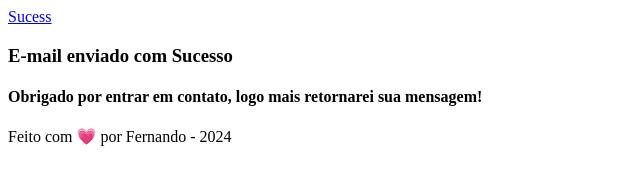
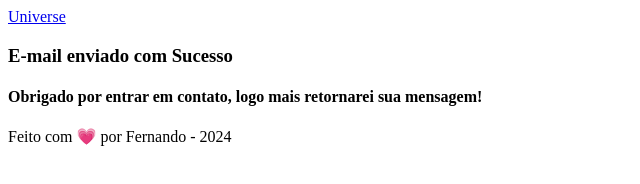
Before and after one commit to FernandoCassioDev/universe, a plain HTML site: page sucess.html in a window 1280 px wide. Shown: the full height of the page, 0-640 px from the left. Drawn offline with Linux system fonts and the light colour scheme.

Commit message:
refactor: muda âncora da sucess.html

```diff
--- a/sucess.html
+++ b/sucess.html
@@ -13,7 +13,7 @@
     <Header>
         <div id="header_content">
             <div id="menu_content_sucess">
-                <a href="index.html">Sucess</a>
+                <a href="index.html">Universe</a>
             </div>
         </div>
     </Header>
```
